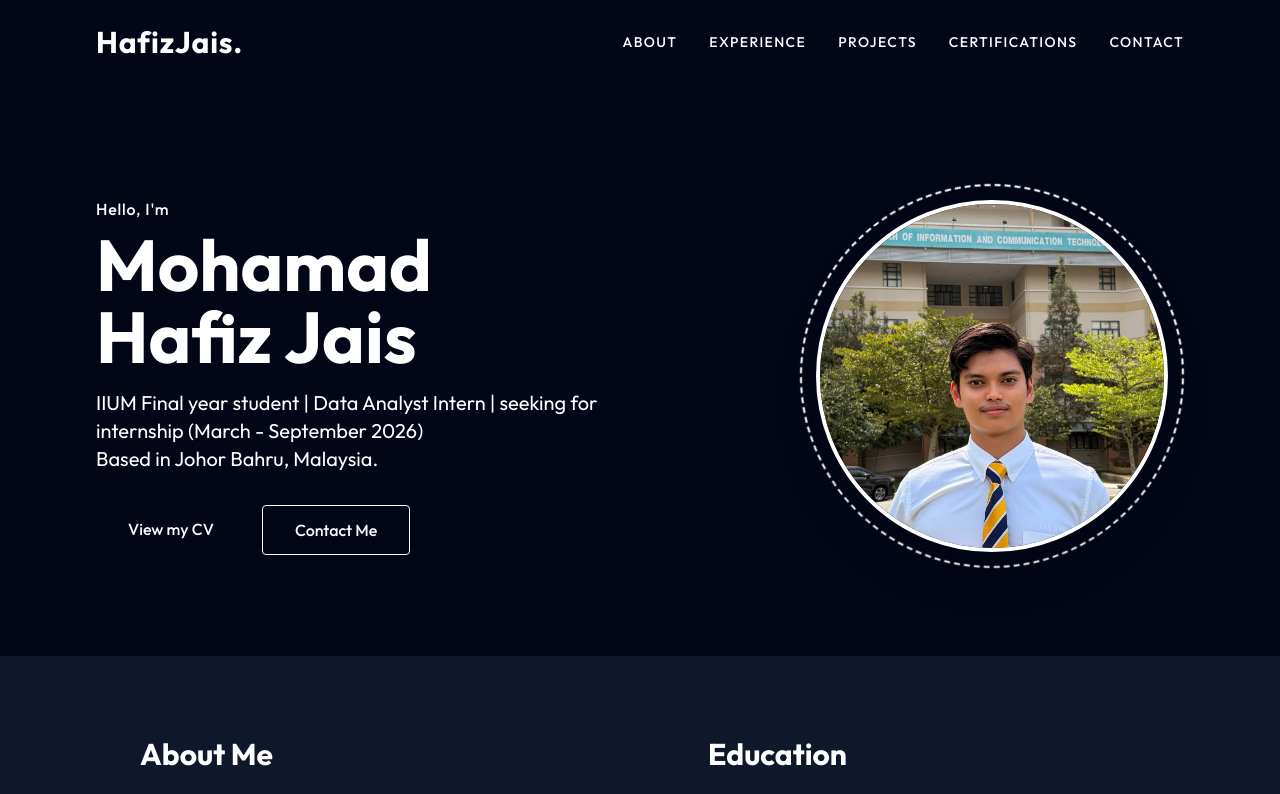
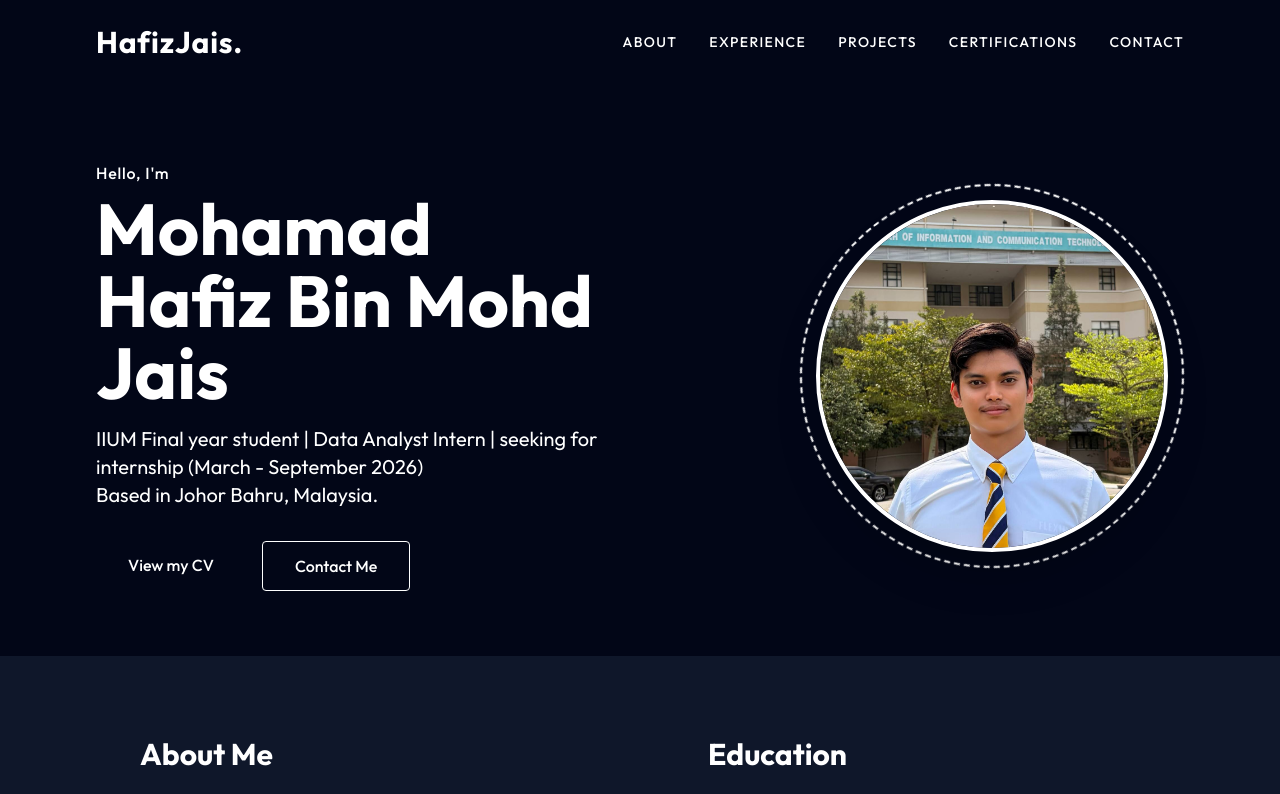
Before and after one commit to hafizjais/Portfolio, a React (Vite) app: page / in a window 1280 px wide. Shown: the top 794 px of the page. Built offline with nearby package versions, Linux system fonts and the light colour scheme.

Commit message:
feat: add core portfolio sections including hero, about, skills, experience, projects, certifications, achievements, and contact components, along with portfolio data and Tailwind CSS configuration.

```diff
--- a/src/portfolioData.js
+++ b/src/portfolioData.js
@@ -1,7 +1,7 @@
 export const portfolioData = {
   hero: {
-    name: "Mohamad Hafiz Jais",
-    headline: "Mohamad Hafiz Jais",
+    name: "Mohamad Hafiz Bin Mohd Jais",
+    headline: "Mohamad Hafiz Bin Mohd Jais",
     tagline: "IIUM Final year student | Data Analyst Intern | seeking for internship (March - September 2026)",
     location: "Johor Bahru, Malaysia",
     email: "hafizjais5@gmail.com",
```
